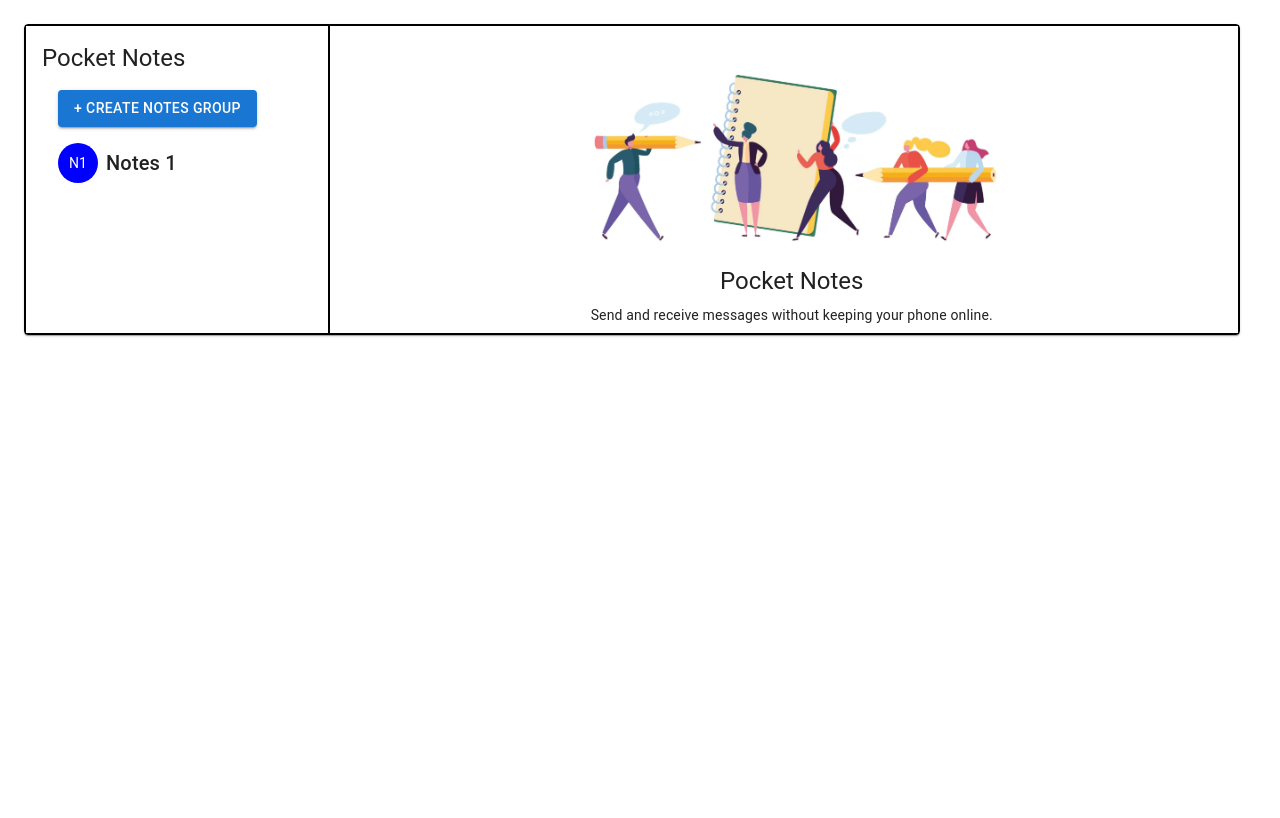
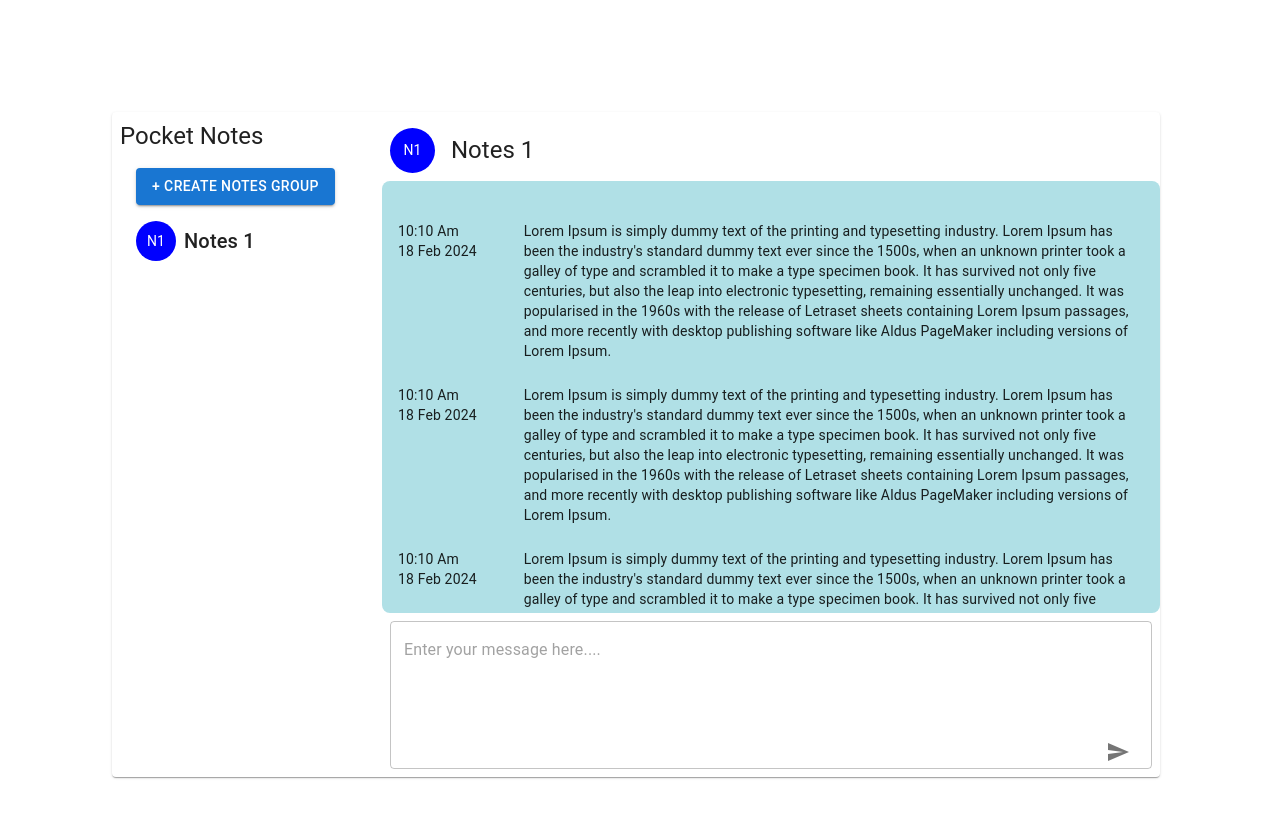
Before and after one commit to darkstellar16/Web-Pocket-Notes, a React (Create React App) app: page / in a window 1280 px wide. Shown: the top 818 px of the page. Built offline with nearby package versions, Linux system fonts and the light colour scheme.

Commit message:
added the note card

```diff
--- /dev/null
+++ b/src/components/NoteCard.jsx
@@ -0,0 +1,25 @@
+import React from 'react'
+import { Grid, Typography } from "@mui/material"
+
+
+
+export const NoteCard = () => {
+    return (
+        <Grid container spacing={1} mt={2}>
+            <Grid item lg={2} md={3} sm={3} xs={4}>
+                <Typography variant='body2'>10:10 Am</Typography>
+                <Typography variant='body2'>18 Feb 2024</Typography>
+            </Grid>
+            <Grid item lg={10} md={9} sm={9} xs={8}>
+                <Typography variant='body2'>
+                    Lorem Ipsum is simply dummy text of the printing and typesetting industry. Lorem Ipsum has been the industry's
+                    standard dummy text ever since the 1500s,
+                    when an unknown printer took a galley of type and scrambled it to make a type specimen book.
+                    It has survived not only five centuries, but also the leap into electronic typesetting, remaining essentially unchanged. It was popularised in the 1960s with the release of Letraset sheets containing Lorem Ipsum passages,
+                    and more recently with desktop publishing
+                    software like Aldus PageMaker including versions of Lorem Ipsum.
+                </Typography>
+            </Grid>
+        </Grid>
+    )
+}
--- a/src/pages/pocketNotes/Preview.jsx
+++ b/src/pages/pocketNotes/Preview.jsx
@@ -1,6 +1,8 @@
-import React, { useState } from 'react';
-import { Box, Grid, Typography, Button, Paper } from "@mui/material";
+import React, { Fragment, useState } from 'react';
+import { Box, Grid, Typography, InputAdornment, Button, Paper, TextField, IconButton } from "@mui/material";
 import { MessageModal } from '../../components/Modals/MessageModal';
+import SendIcon from '@mui/icons-material/Send';
+import { NoteCard } from '../../components/NoteCard';
 
 
 
@@ -30,13 +32,12 @@ export const Preview = () => {
     const [openModal, setOpenModal] = useState(false);
 
     return (
-        <Box p={5} >
-            <Grid container spacing={2} border="1px black solid" component={Paper}>
-                <Grid item lg={3} md={5} sm={6} xs={12} border="1px black solid">
+        <Box p={15} sx={{ maxHeight: 800, overflowY: "auto" }} >
+            <Grid container spacing={1} component={Paper}>
+                <Grid item lg={3} md={5} sm={6} xs={12}>
                     <Box>
                         <Typography variant='h5'>Pocket Notes</Typography>
                     </Box>
-
                     <Box p={2}>
                         <Button variant="contained" onClick={() => setOpenModal(true)} >+ Create Notes group</Button>
                         {
@@ -56,16 +57,40 @@ export const Preview = () => {
 
                     </Box>
                 </Grid>
-                <Grid item lg={9} md={7} sm={6} xs={12} border="1px black solid">
-                    <Box height="100%" >
-                        <Box className="displayCenter">
-                            <img src='/assets/images/banner.png' width="50%" />
+                <Grid item lg={9} md={7} sm={6} xs={12} >
+                    <Box p={1}>
+                        <Box sx={{ display: "flex", flexDirection: "row" }}>
+                            <Box sx={{ bgcolor: 'blue', borderRadius: "50%", height: "45px", width: "45px" }} className="displayCenter">
+                                <Typography variant='body2' color={"white"} >N1</Typography>
+                            </Box>
+                            <Box className="displayCenter" paddingLeft={2}>
+                                <Typography variant='h5'>Notes 1</Typography>
+                            </Box>
                         </Box>
-                        <Box className="displayCenter">
-                            <Typography variant='h5'>Pocket Notes</Typography>
-                            <Typography variant='body2' p={1}>
-                                Send and receive messages without keeping your phone online.
-                            </Typography>
+                    </Box>
+                    <Box p={2} pb={2} borderRadius={2} sx={{ maxHeight: 400, overflowY: "auto" }} bgcolor={"powderblue"}>
+                        {[1, 1, 1, 1, 1, 1, 1, 1, 1].map((item) => {
+                            return <Fragment>
+                                <NoteCard />
+                            </Fragment>
+                        })}
+
+                    </Box>
+                    <Box >
+                        <Box p={1} >
+                            <TextField
+                                fullWidth={true}
+                                multiline rows={5}
+                                placeholder="Enter your message here...."
+                                InputProps={{
+                                    endAdornment: (
+                                        <InputAdornment position="end" sx={{ alignSelf: 'flex-end' }}>
+                                            <IconButton>
+                                                <SendIcon />
+                                            </IconButton>
+                                        </InputAdornment>
+                                    ),
+                                }} />
                         </Box>
                     </Box>
                 </Grid>
```
